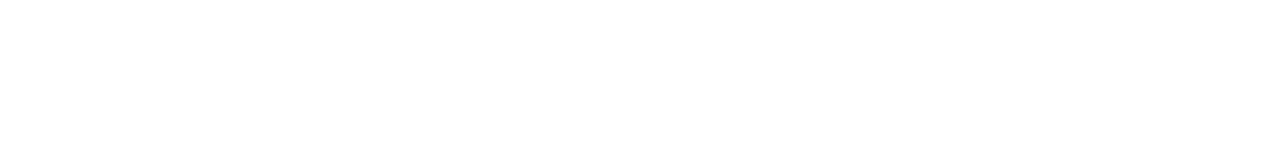
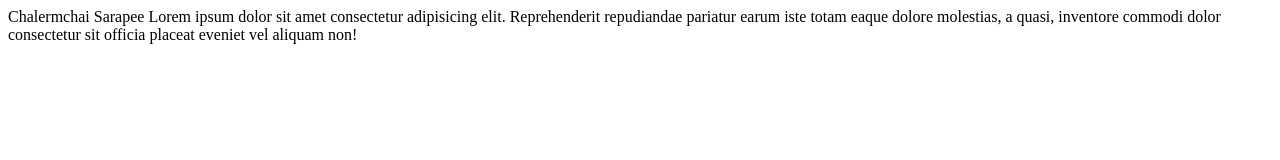
Before and after one commit to tan095297/portfolio-demo, a plain HTML site: page index.html in a window 1280 px wide. Drawn offline with Linux system fonts and the light colour scheme.

Commit message:
second commit

```diff
--- a/index.html
+++ b/index.html
@@ -7,6 +7,8 @@
     <title>Document</title>
 </head>
 <body>
-
+    Chalermchai Sarapee
+    Lorem ipsum dolor sit amet consectetur adipisicing elit. Reprehenderit repudiandae pariatur earum iste totam eaque dolore molestias,
+     a quasi, inventore commodi dolor consectetur sit officia placeat eveniet vel aliquam non!
 </body>
 </html>
```
